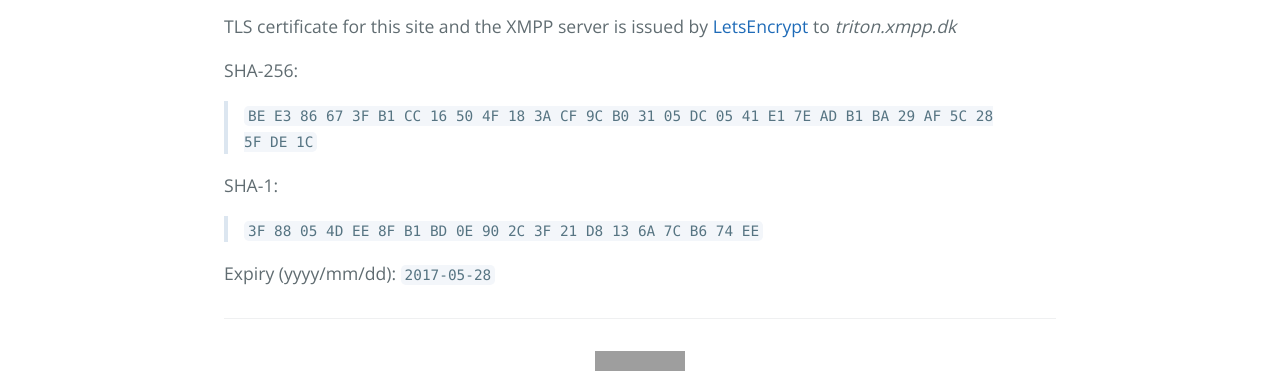
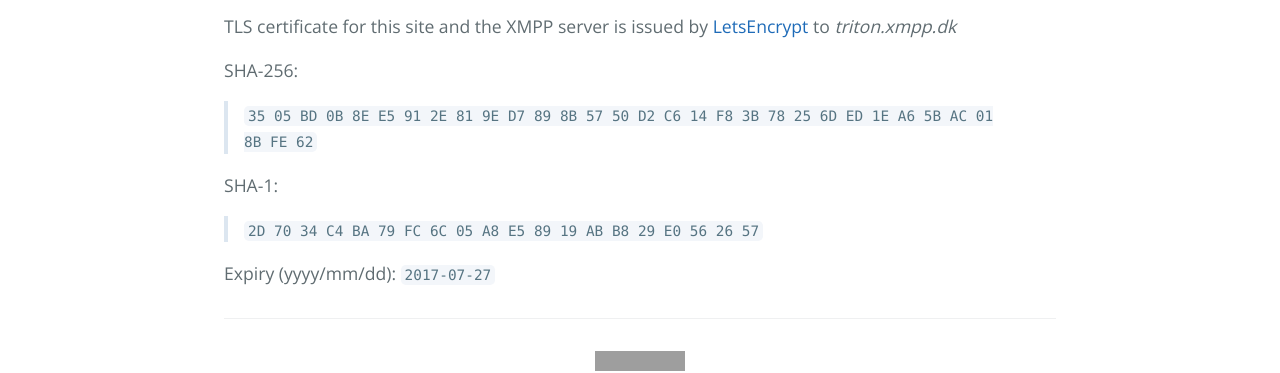
Before and after one commit to graffen/xmpp.dk, a Jekyll site: the page built from _pages/03_fingerprints.md, in a window 1280 px wide. Shown: the part 662-1035 px from the top of the page. Built offline with Jekyll 4.4.1, drawn with Linux system fonts in a browser that asks for light colours; grey boxes are pictures that could not be loaded.

Commit message:
Update certificate fingerprints and expiration

```diff
--- a/_config.yml
+++ b/_config.yml
@@ -10,9 +10,9 @@ twitter_username: xmppdk
 fingerprints:
   otr: 6A99F136 E66972B9 B169D5B3 458828D1 4003240F
   tls:
-    sha-256: BE E3 86 67 3F B1 CC 16 50 4F 18 3A CF 9C B0 31 05 DC 05 41 E1 7E AD B1 BA 29 AF 5C 28 5F DE 1C
-    sha-1: 3F 88 05 4D EE 8F B1 BD 0E 90 2C 3F 21 D8 13 6A 7C B6 74 EE
-    expiry: 2017-05-28
+    sha-256: 35 05 BD 0B 8E E5 91 2E 81 9E D7 89 8B 57 50 D2 C6 14 F8 3B 78 25 6D ED 1E A6 5B AC 01 8B FE 62
+    sha-1: 2D 70 34 C4 BA 79 FC 6C 05 A8 E5 89 19 AB B8 29 E0 56 26 57
+    expiry: 2017-07-27
 
 # Build settings
 markdown: kramdown
```
